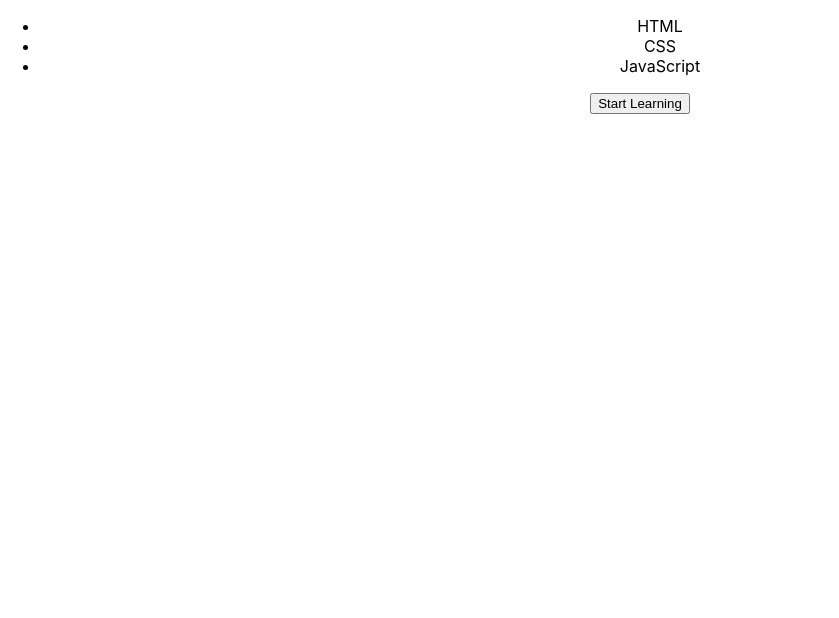
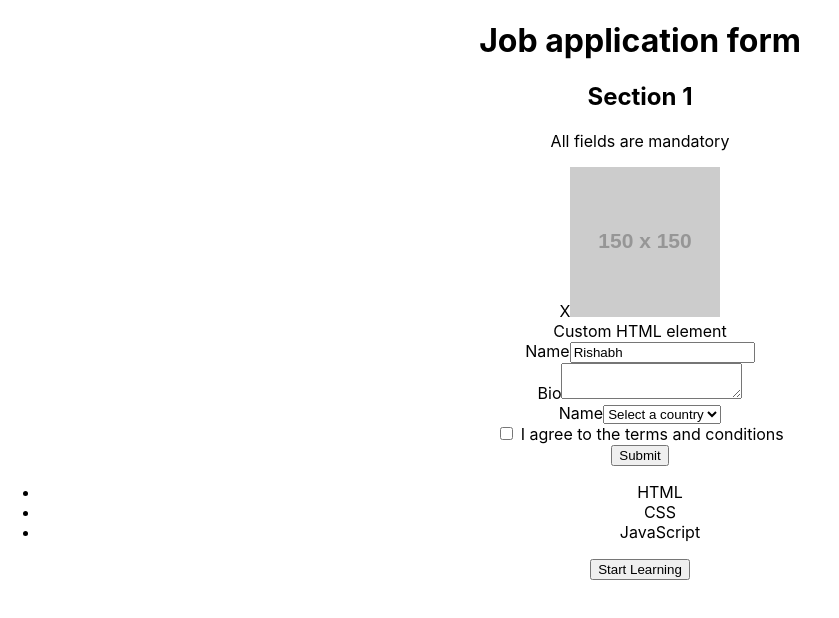
Before and after one commit to rishabhmehta/react-testing, a React (Create React App) app: page / in a window 1280 px wide. Shown: the top 618 px of the page, without its empty margins (0-839 px from the left). Built offline with nearby package versions, Linux system fonts and the light colour scheme.

Commit message:
testing playground

```diff
--- a/src/App.tsx
+++ b/src/App.tsx
@@ -1,9 +1,11 @@
 import "./App.css"
+import { Application } from "./components/application/application"
 import { Skills } from "./components/skills/skills"
 
 function App() {
   return (
     <div className="App">
+      <Application />
       <Skills skills={["HTML", "CSS", "JavaScript"]} />
     </div>
   )
```
